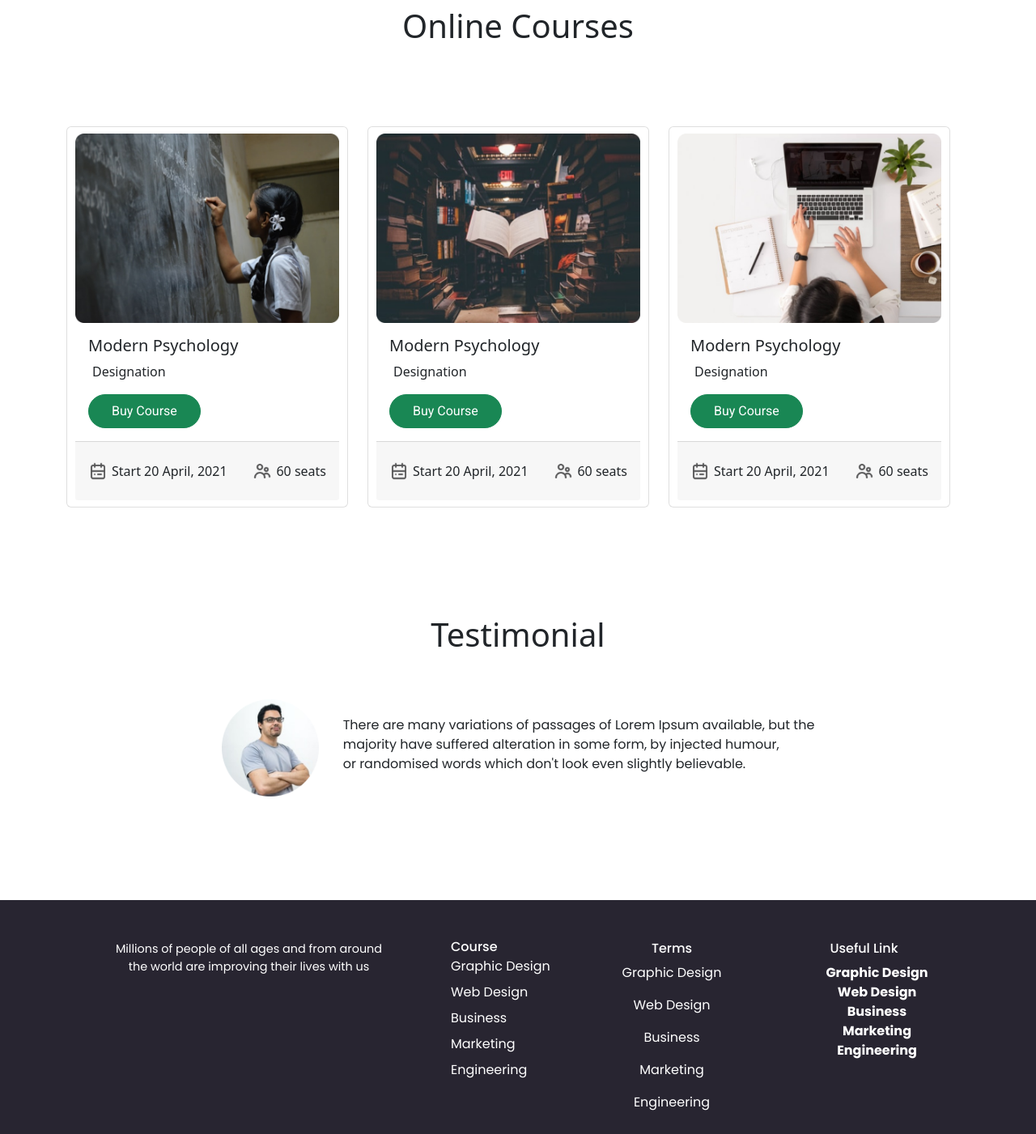
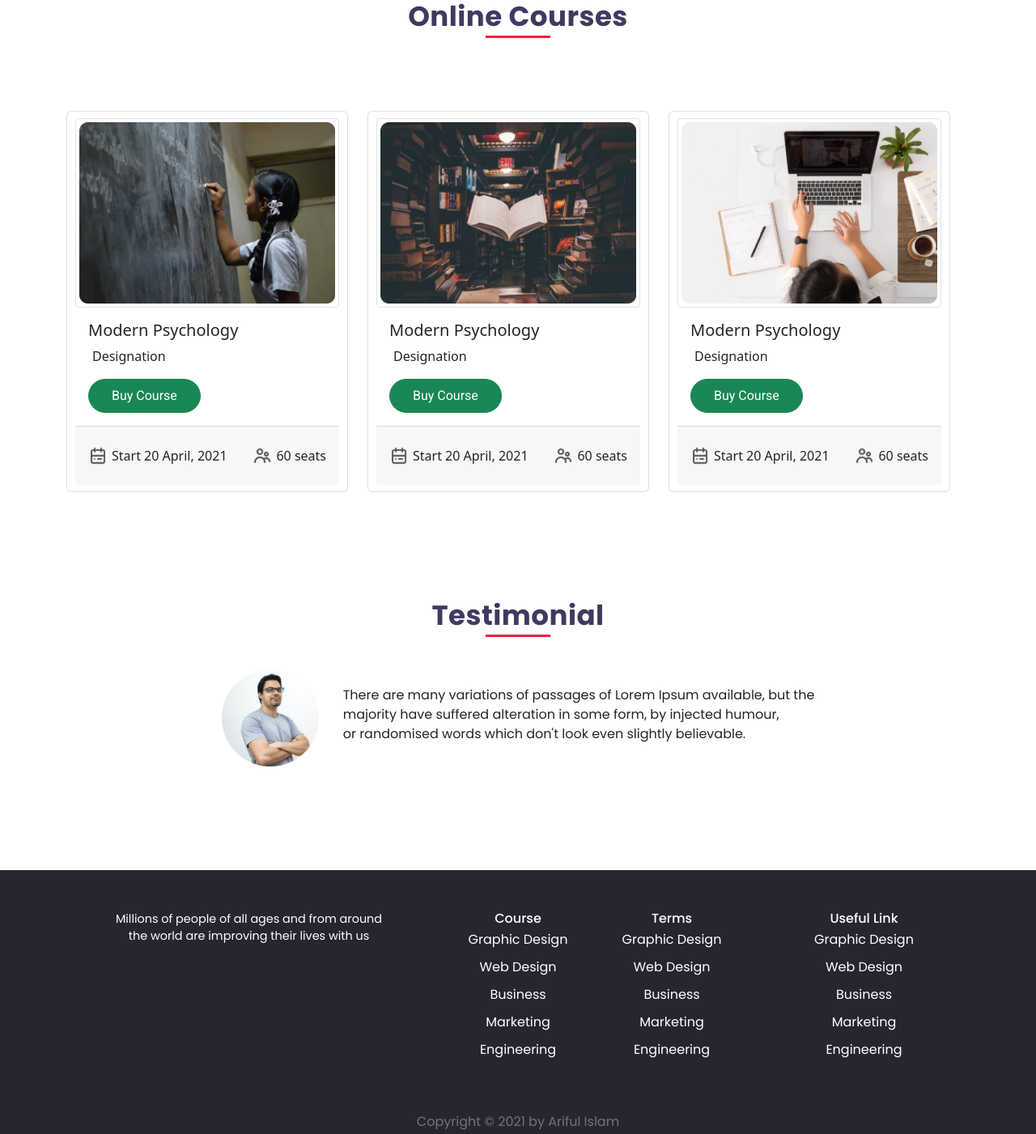
Before and after one commit to arifislamfx/e-school, a plain HTML site: page index.html in a window 1280 px wide. Shown: the part 1120-2521 px from the top of the page at 81% size. Drawn offline with nearby package versions, Linux system fonts and the light colour scheme.

Commit message:
done e-school assignment

```diff
--- a/index.html
+++ b/index.html
@@ -54,7 +54,7 @@
     <header class="page__header hero__bg">
       <div class="container pt-5">
         <div class="row align-items-center justify-content-center">
-          <div class="col-md-6">
+          <div class="col-md-6 col-sm-12">
            <div class="text__content">
             <h6>Are you ready to Learn?</h6>
             <h1>Learn With fun <br>
@@ -63,8 +63,8 @@
               <button type="button" class="btn btn-success btn__main mt-4">Get Started</button>
           </div>
            </div>
-          <div class="col-md-6">
-            <img src="img/Photos/Illustration.png" height="346" alt="illustration">
+          <div class="col-md-6 col-sm-12">
+            <img class="img-fluid" src="img/Photos/Illustration.png" height="346" alt="illustration">
           </div>
         </div>
       </div>
@@ -76,17 +76,17 @@
   <!-- Start Portfolio Section -->
       <section id="portfolio__section">
         <div class="container text-center">
-          <div class="row g-5">
-            <div class="col-md-3 d-flex justify-content-center">
+          <div class="row gy-4">
+            <div class="col-md-3 col-sm-6">
               <div class="box">
-                <img src="img/ICON/book.png" width="66" height="85" alt="book">
+                <img src="img/ICON/book.png" width="70" height="83" alt="book">
                <div class="content">
                 <h4>1500+ Topic</h4>
                 <p>Learn Anythings</p>
                </div>
               </div>
             </div>
-            <div class="col-md-3">
+            <div class="col-md-3 col-sm-6">
               <div class="box">
               <img src="img/ICON/Student.png" width="80" height="83" alt="student">
               <div class="content">
@@ -95,7 +95,7 @@
               </div>
             </div>
             </div>
-            <div class="col-md-3">
+            <div class="col-md-3 col-sm-6">
               <div class="box">
               <img src="img/ICON/Test.png" width="75" height="80" alt="test">
              <div class="content">
@@ -104,7 +104,7 @@
              </div>
             </div>
             </div>
-            <div class="col-md-3">
+            <div class="col-md-3 col-sm-6">
               <div class="box">
               <img src="img/ICON/Students.png" width="68" height="76" alt="students">
              <div class="content">
@@ -122,13 +122,13 @@
   <section id="service__section">
     <div class="container">
       <div class="row">
-        <div class="col-sm-12">
-          <h1 class="middle__text">Online Courses</h1>
+        <div class="col-sm-12 middle__text">
+          <h1>Online Courses</h1>
         </div>
         <div class="row">
-        <div class="col-md-4">
+        <div class="col-md-4 col-sm-12">
           <div class="card card__item">
-          <img src="img/Photos/Morder pyschology.png" height="234" alt="student pic">
+          <img src="img/Photos/Morder pyschology.png" class="img-fluid img-thumbnail" alt="student pic">
           <div class="card-body">
             <h5 class="card-title">Modern Psychology</h5>
             <p class="card-text">Designation</p>
@@ -147,9 +147,9 @@
           </div>
         </div>
 
-        <div class="col-md-4">
+        <div class="col-md-4 col-sm-12">
           <div class="card card__item">
-            <img src="img/Photos/Morder psyc.png" height="234" alt="psyc pic">
+            <img src="img/Photos/Morder psyc.png" class="img-fluid img-thumbnail" alt="psyc pic">
             <div class="card-body">
               <h5 class="card-title">Modern Psychology</h5>
               <p class="card-text">Designation</p>
@@ -167,9 +167,9 @@
             </div>
           </div>
         </div>
-        <div class="col-md-4">
+        <div class="col-md-4 col-sm-12">
           <div class="card card__item">
-            <img src="img/Photos/Morder pychons.png" height="234" alt="desk">
+            <img src="img/Photos/Morder pychons.png" class="img-fluid img-thumbnail" alt="desk">
             <div class="card-body">
               <h5 class="card-title">Modern Psychology</h5>
               <p class="caard-text">Designation</p>
@@ -195,11 +195,14 @@
 
   <!-- Start Testimonial Section -->
     <section id="testimonial__section">
-      <h1 class="text-center pt-5 pb-5">Testimonial</h1>
+      <div class="testimonial__middle__text">
+        <h1>Testimonial</h1>
+      </div>
+
       <div class="container">
         <div class="row text-center">
           <div class="col-sm-12 d-flex justify-content-center">
-            <div class="pb-5">
+            <div class="man pb-5">
               <img src="img/Photos/Man.png" width="120" height="120" alt="man">
             </div>
             <div>
@@ -217,22 +220,22 @@
    <section id="footer__section">
      <div class="container">
        <div class="row text-white">
-         <div class="col-md-5">
+         <div class="col-md-5 col-sm-12">
              <p class="lead foo__text">Millions of people of all ages and from around <br>
               the world are improving their lives with us</p>
          </div>
-         <div class="col-md-2">
-           <div class="course">
+         <div class="col-md-2 col-sm-6 text-center">
             <p class="Bold h6 lh-2">Course</p>
-              <p class="lh-2">Graphic Design</p>
-              <p class="lh-2">Web Design</p>
-              <p class="lh-2">Business</p>
-              <p class="lh-2">Marketing</p>
-              <p class="lh-2">Engineering</p>
+            <div class="course text-center">
+              <p>Graphic Design</p>
+              <p>Web Design</p>
+              <p>Business</p>
+              <p>Marketing</p>
+              <p>Engineering</p>
             </div>
 
          </div>
-         <div class="col-md-2 text-center">
+         <div class="col-md-2 col-sm-6 text-center">
            <p class="Bold h6 lh-2">Terms</p>
            <div class="terms text-center">
             <p> Graphic Design </p>
@@ -243,32 +246,19 @@
            </div>
 
          </div>
-         <div class="col-md-3">
-           <div class="useful__link">
-           <h6 class="text-center">Useful Link </h6>
-           <div class="useful__link">
-            <ul>
-              <li>
-                <a href="#">Graphic Design</a>
-              </li>
-              <li>
-               <a href="#">Web Design</a>
-             </li>
-             <li>
-               <a href="#">Business</a>
-             </li>
-             <li>
-               <a href="#">Marketing</a>
-             </li>
-             <li>
-               <a href="#">Engineering</a>
-             </li>
-            </ul>
-           </div>
+         <div class="col-md-3 col-sm-6 text-center">
+          <p class="Bold h6 lh-2">Useful Link</p>
+          <div class="useful text-center">
+           <p> Graphic Design </p>
+           <p>  Web Design </p>
+           <p> Business </p>
+           <p> Marketing </p>
+           <p>  Engineering </p>
+          </div>
 
-          </div>
-         </div>
-         <p class="text-muted mt-3 text-center pt-1">Copyright © 2021 by Ariful Islam</p>
+        </div>
+
+         <p class="text-muted mt-5 text-center pt-1">Copyright © 2021 by Ariful Islam</p>
        </div>
      </div>
    </section>
--- a/style.css
+++ b/style.css
@@ -79,15 +79,34 @@ line-height: 70px;
 }
 
 
-.middle__text {
+.middle__text h1{
+    position: relative;
     text-align: center;
     margin-top: 50px;
     margin-bottom: 50px;
-    padding-bottom: 50px;
+    font-family: Poppins;
+    font-weight: 700;
+    color: #413960;
+    line-height: 1;
+    letter-spacing: 0.5px;
+    font-size: 34px;
 }
-
+.middle__text h1::before {
+    content: '';
+    width: 80px;
+    height: 3px;
+    background: #f91942;
+    position: absolute;
+    bottom: -10px;
+    left: 0;
+    right: 0;
+    margin: 0 auto;
+}
 .portfolio p {
  margin-top: -14px;
+}
+.card {
+    margin-top: 50px;
 }
 .card__item {
     background-color: #fff;
@@ -99,8 +118,6 @@ line-height: 70px;
     text-align: center;
     padding: 50px 50px;
     background-color: #f0fff0;
-
-
 }
 .box:hover {
     background-color: #fff;
@@ -117,6 +134,30 @@ border-radius: 10px;
 }
 
 /* Start Testimonials */
+.testimonial__middle__text h1 {
+    position: relative;
+    text-align: center;
+    margin-top: 50px;
+    margin-bottom: 50px;
+    font-family: Poppins;
+    font-weight: 700;
+    color: #413960;
+    line-height: 1;
+    letter-spacing: 0.5px;
+    font-size: 34px;
+}
+.testimonial__middle__text h1::before {
+    content: '';
+    width: 80px;
+    height: 3px;
+    background: #f91942;
+    position: absolute;
+    bottom: -10px;
+    left: 0;
+    right: 0;
+    margin: 0 auto;
+}
+
 .t__text {
     font-size: 16px;
     text-align: left;
@@ -141,25 +182,47 @@ border-radius: 10px;
     font-size: 16px;
     line-height: 30px;
 }
-.course p {
-    line-height: 16px;
-}
+
 .useful__link ul{
     list-style: none;
 }
 .useful__link ul li a {
     text-decoration: none;
     color: #fff;
+    font-size: 16px;
+    line-height: 13px;
+    font-weight: 400;
 }
-.useful__link {
-    text-align: center;
+.terms {
+    color: #fff;
+    line-height: 18px;
 }
-.course__list li {
-    list-style: none;
+.course {
+    color: #fff;
+    line-height: 18px;
+}
+.useful {
+    color: #fff;
+    line-height: 18px;
 }
 
-li a {
-    text-decoration: none;
-    font-size: 16px;
-    font-weight: bold;
-}
+/* Responsive Design */
+@media only screen and (min-device-width: 320px) and (max-device-width: 480px) {
+    .text__content {
+        text-align: center;
+    }
+
+    .text__content h1 {
+        font-size: 2rem;
+        line-height: 1.5;
+    }
+
+    .card {
+        text-align: center;
+    }
+    .man {
+        width: 100%;
+        margin-left: 20px;
+        align-items: center;
+    }
+ }
```
